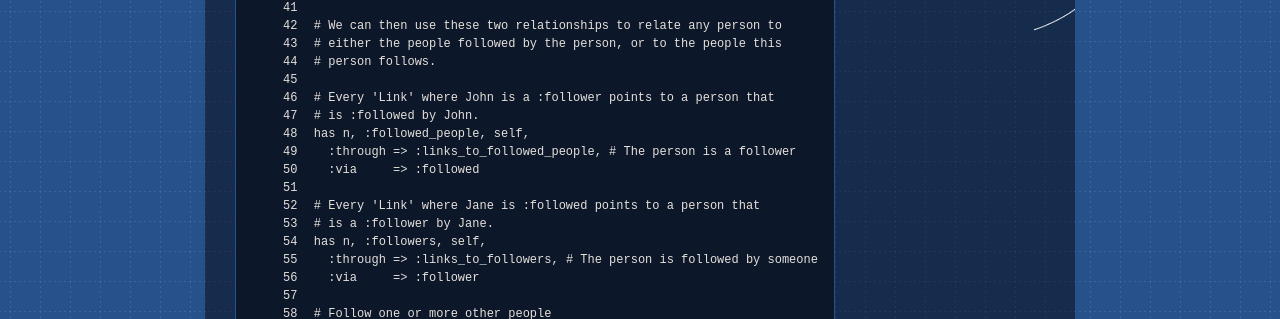
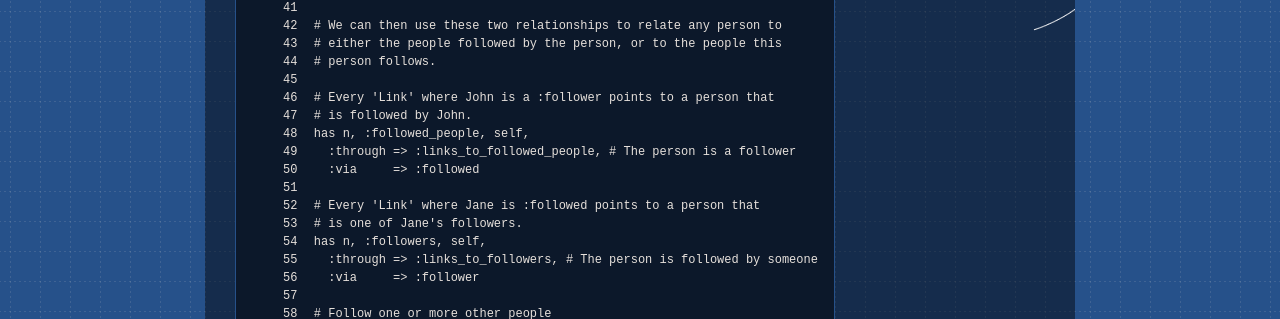
Before and after one commit to datamapper/datamapper.github.com, a Jekyll site: the page built from docs/associations.markdown, in a window 1280 px wide and 900 px high, scrolled down 6827 px. Shown: the part 151-470 px from the top of the window. Built offline with Jekyll 4.4.1, drawn with Linux system fonts in a browser that asks for light colours.

Commit message:
Correct a grammar mistake in association docs

```diff
--- a/docs/associations.markdown
+++ b/docs/associations.markdown
@@ -391,13 +391,13 @@ class Person
   # person follows.
 
   # Every 'Link' where John is a :follower points to a person that
-  # is :followed by John.
+  # is followed by John.
   has n, :followed_people, self,
     :through => :links_to_followed_people, # The person is a follower
     :via     => :followed
 
   # Every 'Link' where Jane is :followed points to a person that
-  # is a :follower by Jane.
+  # is one of Jane's followers.
   has n, :followers, self,
     :through => :links_to_followers, # The person is followed by someone
     :via     => :follower
```
